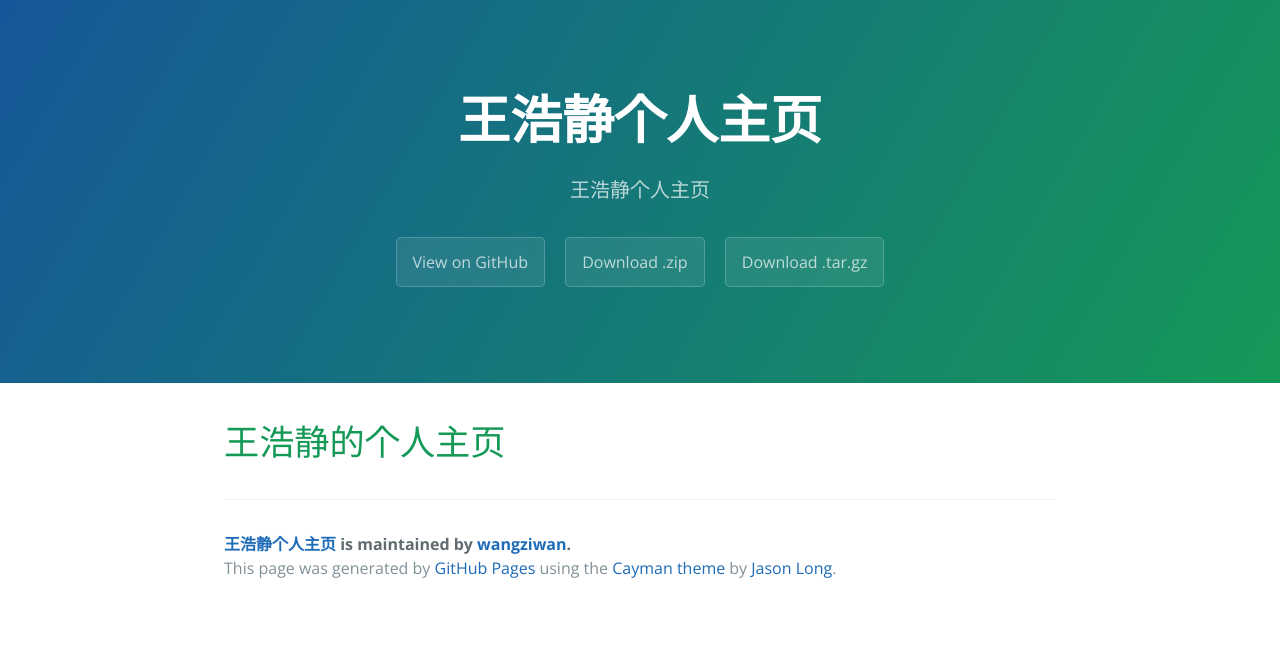
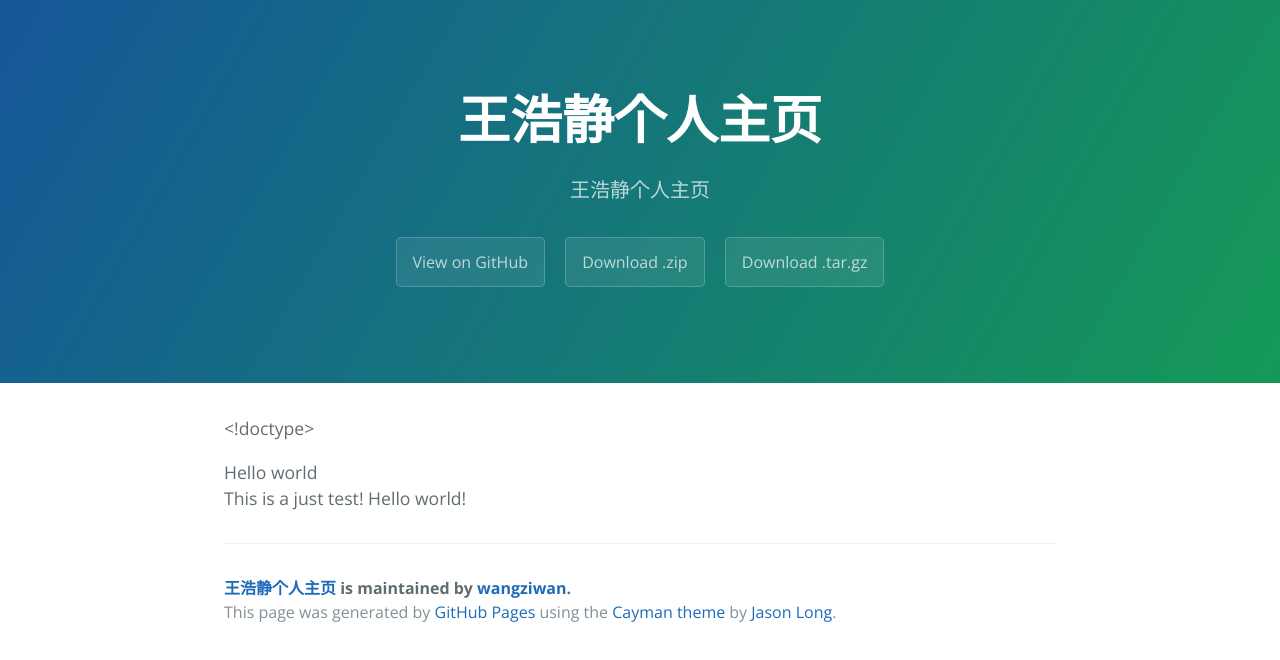
Before and after one commit to wangziwan/whj, a plain HTML site: page index.html in a window 1280 px wide. Drawn offline with nearby package versions, Linux system fonts and the light colour scheme.

Commit message:
Create gh-pages branch via GitHub

```diff
--- a/index.html
+++ b/index.html
@@ -19,8 +19,16 @@
     </section>
 
     <section class="main-content">
-      <h1>
-<a id="王浩静的个人主页" class="anchor" href="#%E7%8E%8B%E6%B5%A9%E9%9D%99%E7%9A%84%E4%B8%AA%E4%BA%BA%E4%B8%BB%E9%A1%B5" aria-hidden="true"><span class="octicon octicon-link"></span></a>王浩静的个人主页</h1>
+      <p>&lt;!doctype&gt;
+
+    </p>
+    Hello world<br>
+
+
+        This is a just test!
+        Hello world!
+
+
 
       <footer class="site-footer">
         <span class="site-footer-owner"><a href="https://github.com/wangziwan/whj">王浩静个人主页</a> is maintained by <a href="https://github.com/wangziwan">wangziwan</a>.</span>
--- a/params.json
+++ b/params.json
@@ -1 +1 @@
-{"name":"王浩静个人主页","tagline":"王浩静个人主页","body":"# 王浩静的个人主页\r\n","google":"","note":"Don't delete this file! It's used internally to help with page regeneration."}
+{"name":"王浩静个人主页","tagline":"王浩静个人主页","body":"<!doctype>\r\n<html>\r\n\t<head>\r\n\t<title>Hello world</title>\t\r\n\t</head>\r\n\t<body>\r\n\t\tThis is a just test!\r\n\t\tHello world!\r\n\t</body>\r\n</html>","google":"","note":"Don't delete this file! It's used internally to help with page regeneration."}
```
